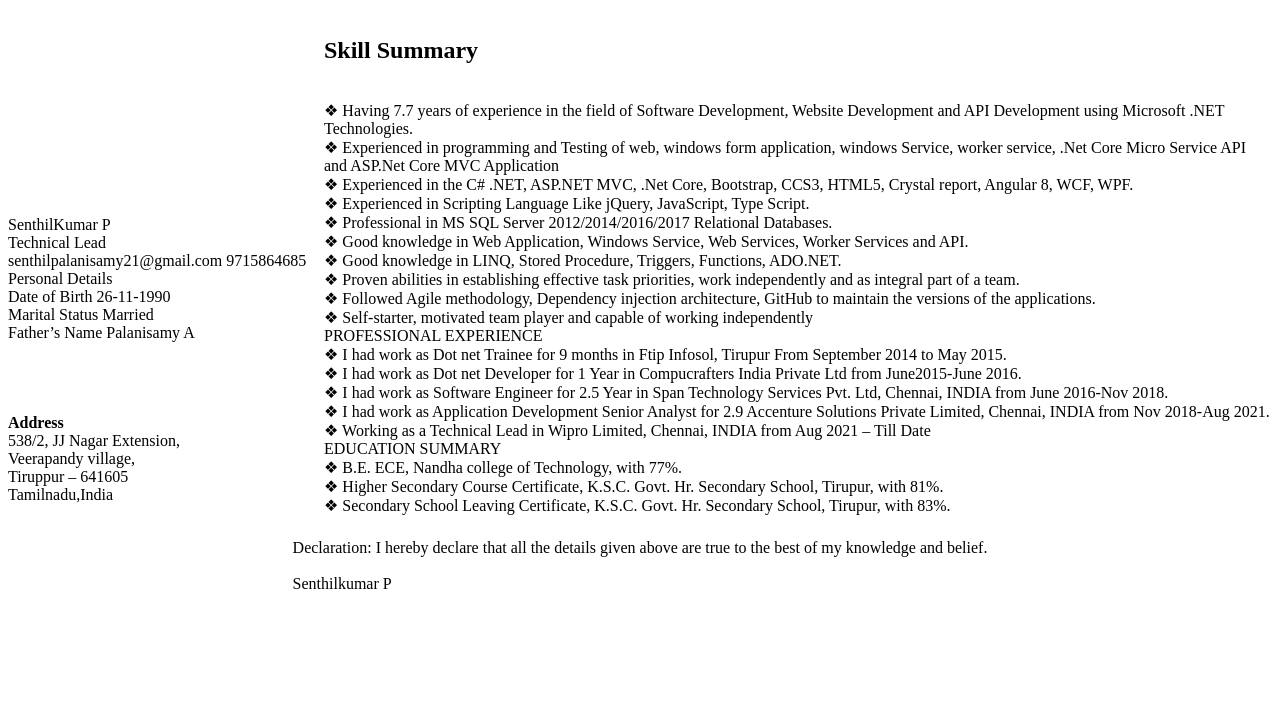
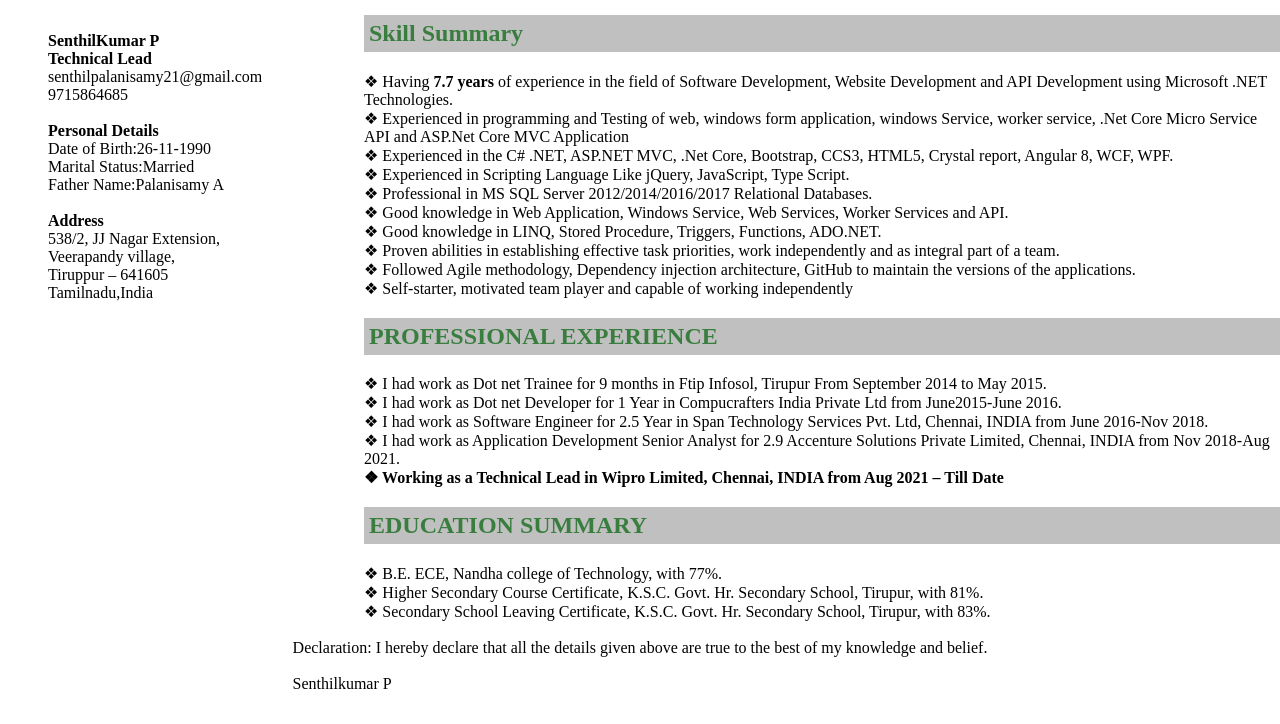
Before and after one commit to kumar37/Profile, a plain HTML site: page index.html in a window 1280 px wide. Shown: the part 92-816 px from the top of the page. Drawn offline with Linux system fonts and the light colour scheme.

Commit message:
2 files modified

```diff
--- a/index.html
+++ b/index.html
@@ -1,4 +1,5 @@
 <html>
+
 <head>
   <meta charset="UTF-8" />
   <script src="script.js"></script>
@@ -6,88 +7,131 @@
 </head>
 
 <body>
-  <div class="flex-header-footer "><h2>Profile</h2></div>
+  <div class="flex-header-footer ">
+    <h1>Profile</h1>
+  </div>
   <div class="flex-container">
     <div class="flex-left-sidebar">
       <section>
+        <ul>
+          <li>
+          <span>
             SenthilKumar P
-        </br>
+          </span>
+          </li>
+          <span>
           Technical Lead
+          </span>
           senthilpalanisamy21@gmail.com
           9715864685
         </br>
-        Personal Details
       </br>
-        Date of Birth	26-11-1990
+          <li>
+          <span>Personal Details</span>
+          </li>
+          <li>
+            Date of Birth:26-11-1990
+          </li>
+          <li>
+            Marital Status:Married
+          </li>
+          <li>
+            Father Name:Palanisamy A
+          </li>
+
         </br>
-        Marital Status	Married
-      </br>
-        Father’s Name	Palanisamy A
-      </br>
-    </br>
-  </br>
-</br>
-</br>
+        <li>
         <span>Address</span>
-      </br>
+      </li>
+      <li>
         538/2, JJ Nagar Extension,
-      </br>
+      </li>
+      </li>
+        <li>
         Veerapandy village,
-      </br>
+      </li>
+        <li>
         Tiruppur – 641605
-      </br>
+      </li>
+        <li>
         Tamilnadu,India
+      </li>
+    </ul>
       </section>
 
     </div>
     <div class="flex-right-sidebar">
       <section>
+      <ul>
       <h1>Skill Summary</h1>
-      <!-- <h1>Skill Summary</h1> -->
-    </br>
-      ❖	Having 7.7 years of experience in the field of Software Development, Website Development and API Development using Microsoft .NET Technologies.
-    </br>
-      ❖	Experienced in programming and Testing of web, windows form application, windows Service, worker service, .Net Core Micro Service API and ASP.Net Core MVC Application
-    </br>
-      ❖	Experienced in the C# .NET, ASP.NET MVC, .Net Core, Bootstrap, CCS3, HTML5, Crystal report, Angular 8, WCF, WPF.
-    </br>
-      ❖	Experienced in Scripting Language Like jQuery, JavaScript, Type Script.
-    </br>
-      ❖	Professional in MS SQL Server 2012/2014/2016/2017 Relational Databases.
-    </br>
-      ❖	Good knowledge in Web Application, Windows Service, Web Services, Worker Services and API.
-    </br>
-      ❖	Good knowledge in LINQ, Stored Procedure, Triggers, Functions, ADO.NET.
-    </br>
-      ❖	Proven abilities in establishing effective task priorities, work independently and as integral part of a team.
-    </br>
-      ❖	Followed Agile methodology, Dependency injection architecture, GitHub to maintain the versions of the applications.
-    </br>
-
-      ❖	Self-starter, motivated team player and capable of working independently
-    </br>
-
-
-      PROFESSIONAL EXPERIENCE
-    </br>
-      ❖	I had work as Dot net Trainee for 9 months in Ftip Infosol, Tirupur From September 2014 to May 2015.
-    </br>
-      ❖	I had work as Dot net Developer for 1 Year in Compucrafters India Private Ltd from June2015-June 2016.
-    </br>
-      ❖	I had work as Software Engineer for 2.5 Year in Span Technology Services Pvt. Ltd, Chennai, INDIA from June 2016-Nov 2018.
-    </br>
-      ❖	I had work as Application Development Senior Analyst for 2.9 Accenture Solutions Private Limited, Chennai, INDIA from Nov 2018-Aug 2021.
-    </br>
-      ❖	Working as a Technical Lead in Wipro Limited, Chennai, INDIA from Aug 2021 – Till Date
-    </br>
-
-      EDUCATION SUMMARY
-    </br>
-      ❖	B.E. ECE, Nandha college of Technology, with 77%.
-    </br>
-      ❖	Higher Secondary Course Certificate, K.S.C. Govt. Hr. Secondary School, Tirupur, with 81%.
-    </br>
-      ❖	Secondary School Leaving Certificate, K.S.C. Govt. Hr. Secondary School, Tirupur, with 83%.
+      <li>
+        ❖ Having <span>7.7 years</span> of experience in the field of Software Development, Website Development and API Development
+        using Microsoft .NET Technologies.
+       </li>
+        <li>
+        ❖ Experienced in programming and Testing of web, windows form application, windows Service, worker service, .Net
+        Core Micro Service API and ASP.Net Core MVC Application
+        </li>
+        <li>
+        ❖ Experienced in the C# .NET, ASP.NET MVC, .Net Core, Bootstrap, CCS3, HTML5, Crystal report, Angular 8, WCF,
+        WPF.
+        </li>
+        <li>
+        ❖ Experienced in Scripting Language Like jQuery, JavaScript, Type Script.
+       </li>
+        <li>
+        ❖ Professional in MS SQL Server 2012/2014/2016/2017 Relational Databases.
+        </li>
+        <li>
+        ❖ Good knowledge in Web Application, Windows Service, Web Services, Worker Services and API.
+        </li>
+        <li>
+        ❖ Good knowledge in LINQ, Stored Procedure, Triggers, Functions, ADO.NET.
+        </li>
+        <li>
+        ❖ Proven abilities in establishing effective task priorities, work independently and as integral part of a team.
+      </li>
+        <li>
+        ❖ Followed Agile methodology, Dependency injection architecture, GitHub to maintain the versions of the
+        applications.
+      </li>
+        <li>
+        ❖ Self-starter, motivated team player and capable of working independently
+      </li>
+    </ul>
+      <ul id="workprofile">
+      <h1>PROFESSIONAL EXPERIENCE</h1>
+        <li>
+        ❖ I had work as Dot net Trainee for 9 months in Ftip Infosol, Tirupur From September 2014 to May 2015.
+      </li>
+        <li>
+        ❖ I had work as Dot net Developer for 1 Year in Compucrafters India Private Ltd from June2015-June 2016.
+      </li>
+        <li>
+        ❖ I had work as Software Engineer for 2.5 Year in Span Technology Services Pvt. Ltd, Chennai, INDIA from June
+        2016-Nov 2018.
+      </li>
+        <li>
+        ❖ I had work as Application Development Senior Analyst for 2.9 Accenture Solutions Private Limited, Chennai,
+        INDIA from Nov 2018-Aug 2021.
+      </li>
+        <li>
+        ❖ Working as a Technical Lead in Wipro Limited, Chennai, INDIA from Aug 2021 – Till Date
+      </li>
+    </ul>
+      <ul >
+      <h1>EDUCATION SUMMARY</h1>
+      </li>
+        <li>
+        ❖ B.E. ECE, Nandha college of Technology, with 77%.
+      </li>
+        <li>
+        ❖ Higher Secondary Course Certificate, K.S.C. Govt. Hr. Secondary School, Tirupur, with 81%.
+      </li>
+        <li>
+        ❖ Secondary School Leaving Certificate, K.S.C. Govt. Hr. Secondary School, Tirupur, with 83%.
+      </li>
+    </ul>
       </section>
     </div>
   </div>
@@ -98,4 +142,5 @@
     Senthilkumar P
   </div>
 </body>
+
 </html>
--- a/styles.css
+++ b/styles.css
@@ -2,6 +2,7 @@
   display: flex;
   flex-direction: row;
   flex-wrap: wrap;
+  width: 100%;
   height: 100px;
   justify-content: center;
   align-content: center;
@@ -11,16 +12,17 @@
   flex-direction: column;
   flex-wrap: wrap;
   width: 25%;
-  height: 100px;
+  height: 100%;
   justify-content: flex-start;
   align-content: flex-start;
+
 }
 .flex-right-sidebar {
   display: flex;
   flex-direction: column;
   flex-wrap: wrap;
   width: 75%;
-  height: 100px;
+  height: 100%;
   justify-content: center;
   align-content: center;
 }
@@ -28,19 +30,35 @@
   display: flex;
   flex-direction: row;
   flex-wrap: wrap;
-  height: 500px;
+  width: 100%;
+  height: 600px;
   justify-content: center;
   align-content: center;
 }
-div h2 {
-  color: #b3a71e;
+section ul {
+  list-style-type: none;
 }
-div section > span {
+div h1 {
+  color: #397e3f;
+  font-weight: bold;
+  width: 100%;
+  padding: 5px;
+  background: silver;
+}
+div section ul li > span {
   font-weight: bold;
 }
-div + h1 {
-  color: #343431 !important;
+li ~ h1 {
+  color: #397e3f;
 }
-div ~ h1 {
-  color: #23238f !important;
+#workprofile li:last-child {
+  font-weight: bold;
 }
+li + span{
+  font-weight: bold;
+}
+@media all and (min-height: 300px) and (max-height: 500px) {
+  div {
+  background: cadetblue;
+  }
+ }
```
Lines whose indentation alone changed are shown as unchanged.
